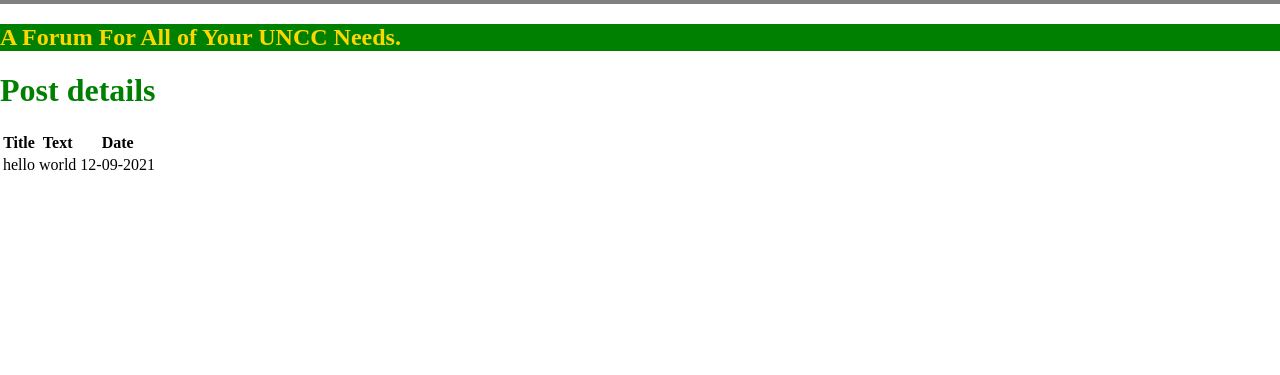
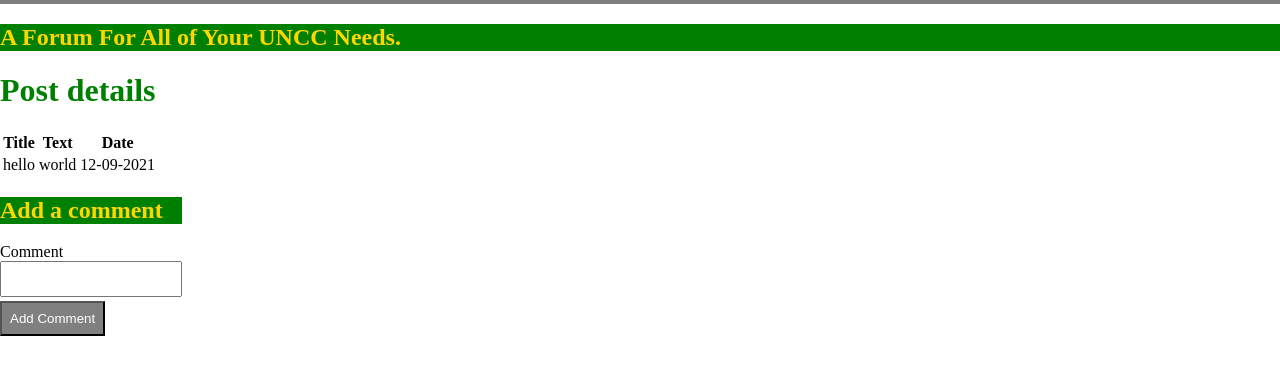
Before and after one commit to Michael-Fenn/Team26, a Flask app: page /posts/1 in a window 1280 px wide. Shown: the part 143-518 px from the top of the page. Run offline with Flask 2, Linux system fonts and the light colour scheme; a user stored in the database is signed in; data comes from the database, SQL or seed files in the repository; both versions use the stored data as it was after the commit.

Commit message:
added comment feature

```diff
--- a/site_files/templates/post.html
+++ b/site_files/templates/post.html
@@ -53,5 +53,25 @@
                 {%endif%}
             </tr>
         </table>
+        {% if post.comments %}
+                {% if post.comments|length > 0 %}
+                    <h2>Comments</h2>
+                    <ul>
+                        {% for comment in post.comments %}
+                            <li>{{ comment.content }}</li>
+                        {% endfor %}
+                    </ul>
+                {% endif %}
+            {% endif %}
+            <form action="{{ url_for('new_comment', post_id=post.id) }}" method="POST">
+                <div class="formwrapper">
+                    <h2 class="title">Add a comment</h2>
+                    <div class="form-field">
+                        {{ form.comment.label }} <br/> {{ form.comment }}
+                    </div>
+                    {{ form.submit }}
+                </div>
+            </form>
+        </body>
     </body>
 </html>
```
Also changed, not shown: site_files/main.db.
